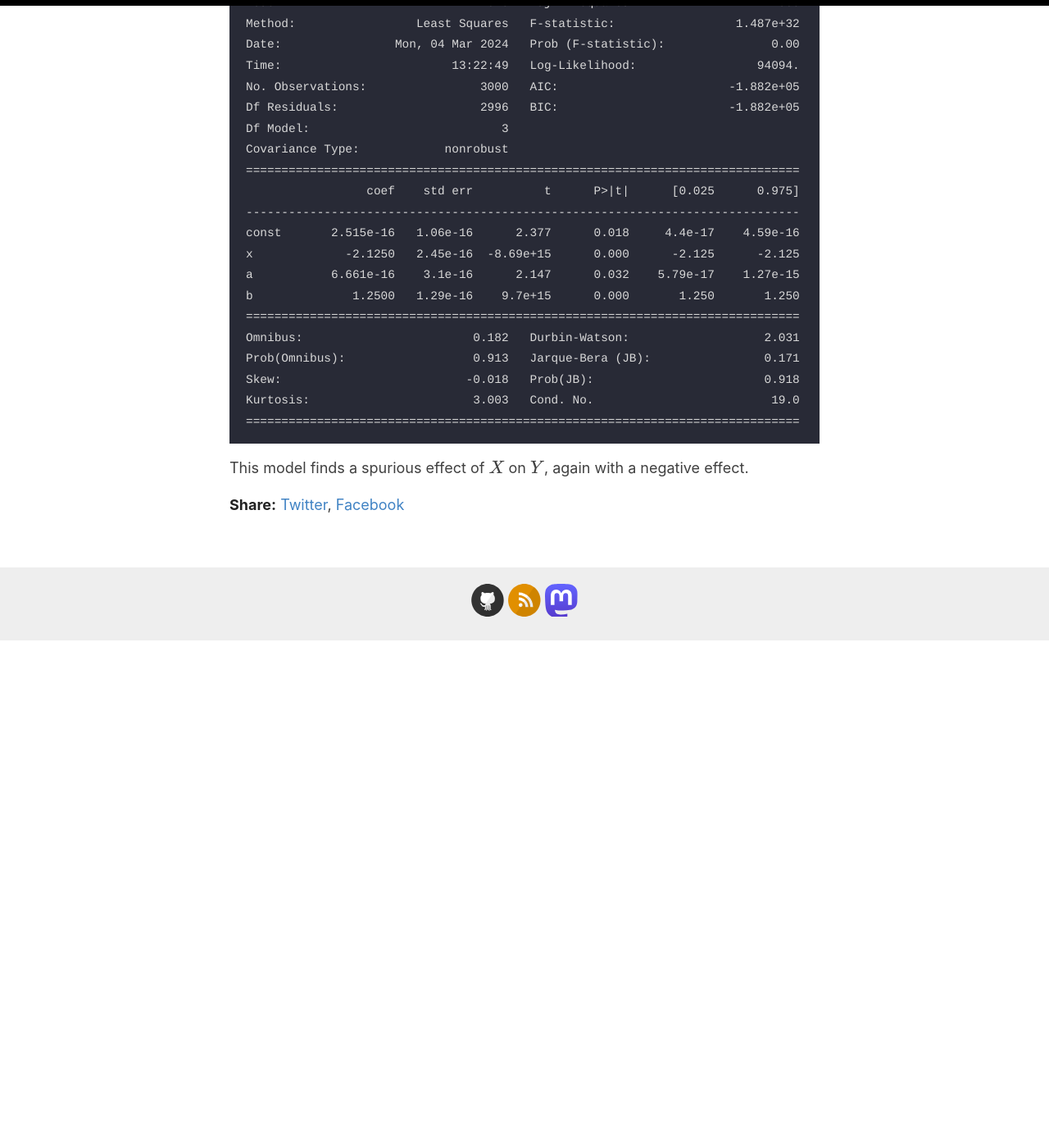
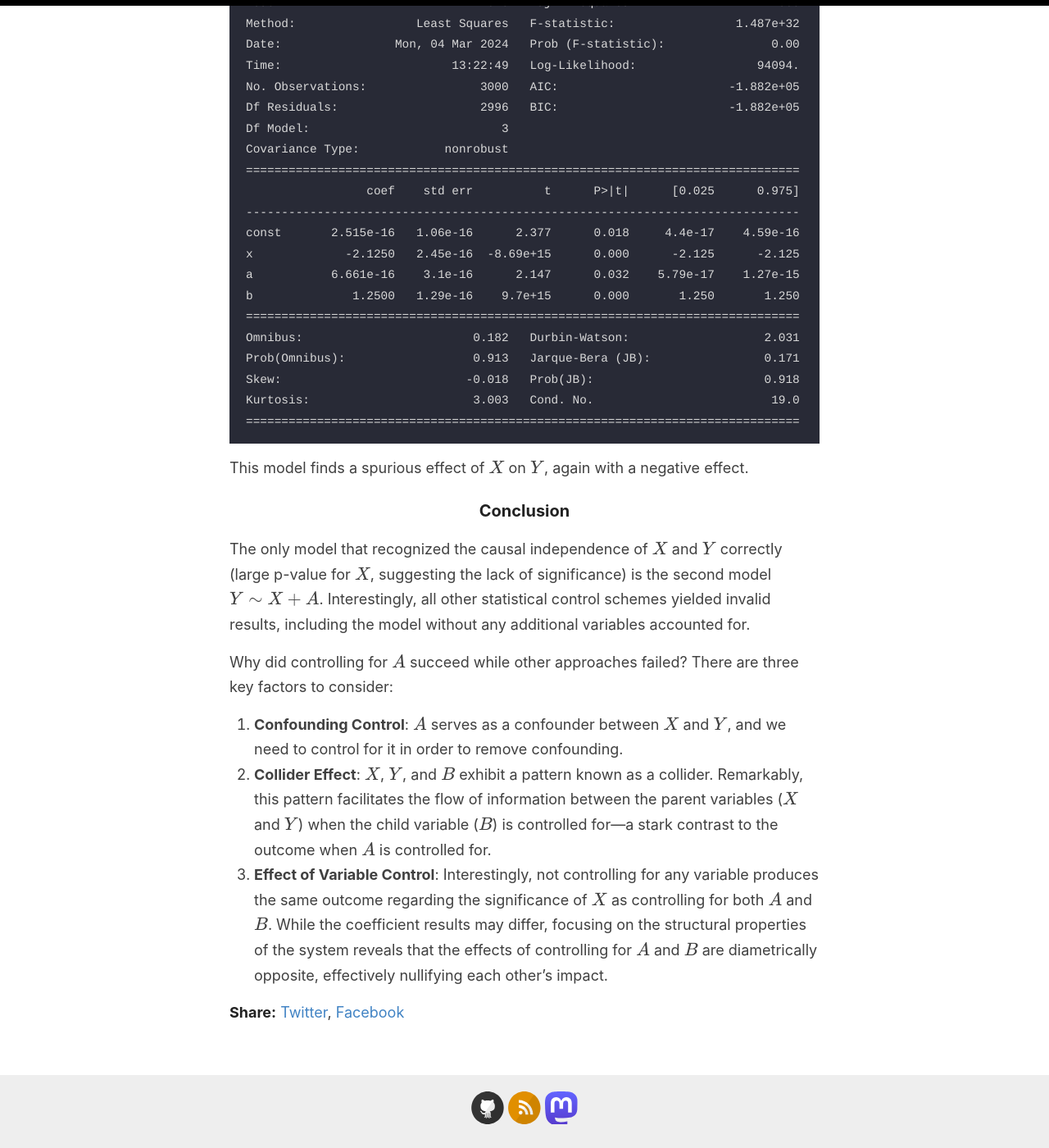
Before and after one commit to krz/krz.github.io, a Jekyll site: the page built from _posts/2024-03-04-adjusting-for-bad-controls.md, in a window 1280 px wide and 1400 px high, scrolled down 4892 px. Shown: the whole window at 82% size. Built offline with Jekyll 4.4.1, drawn with Linux system fonts in a browser that asks for light colours; before the commit the page ends 5673 px from its top, so only the background shows below that.

Commit message:
add conclusion

````diff
--- a/_posts/2024-03-04-adjusting-for-bad-controls.md
+++ b/_posts/2024-03-04-adjusting-for-bad-controls.md
@@ -194,3 +194,13 @@ Kurtosis:                       3.003   Cond. No.                         19.0
 ```
 
 This model finds a spurious effect of \\(X\\) on \\(Y\\), again with a negative effect.
+
+### Conclusion
+
+The only model that recognized the causal independence of \\(X\\) and \\(Y\\) correctly (large p-value for \\(X\\), suggesting the lack of significance) is the second model \\(Y \sim X + A\\). Interestingly, all other statistical control schemes yielded invalid results, including the model without any additional variables accounted for.
+
+Why did controlling for \\(A\\) succeed while other approaches failed? There are three key factors to consider:
+
+1. __Confounding Control__: \\(A\\) serves as a confounder between \\(X\\) and \\(Y\\), and we need to control for it in order to remove confounding.
+2. __Collider Effect__: \\(X\\), \\(Y\\), and \\(B\\) exhibit a pattern known as a collider. Remarkably, this pattern facilitates the flow of information between the parent variables (\\(X\\) and \\(Y\\)) when the child variable (\\(B\\)) is controlled for—a stark contrast to the outcome when \\(A\\) is controlled for.
+3. __Effect of Variable Control__: Interestingly, not controlling for any variable produces the same outcome regarding the significance of \\(X\\) as controlling for both \\(A\\) and \\(B\\). While the coefficient results may differ, focusing on the structural properties of the system reveals that the effects of controlling for \\(A\\) and \\(B\\) are diametrically opposite, effectively nullifying each other's impact.
````
